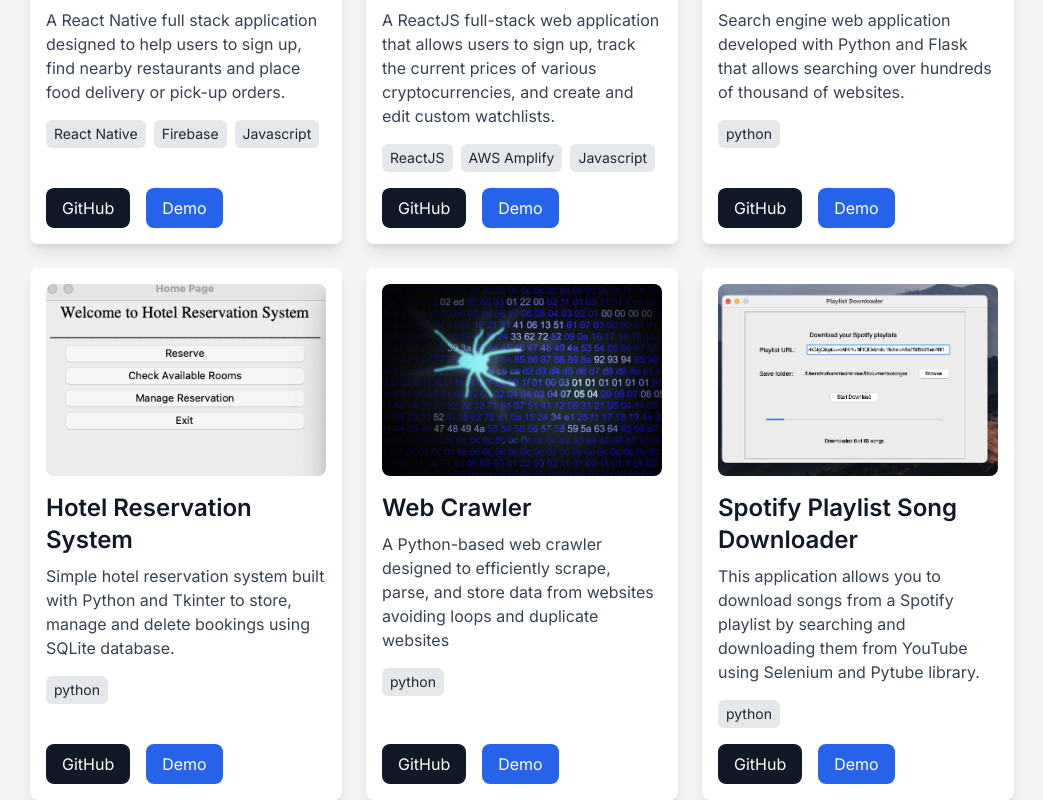
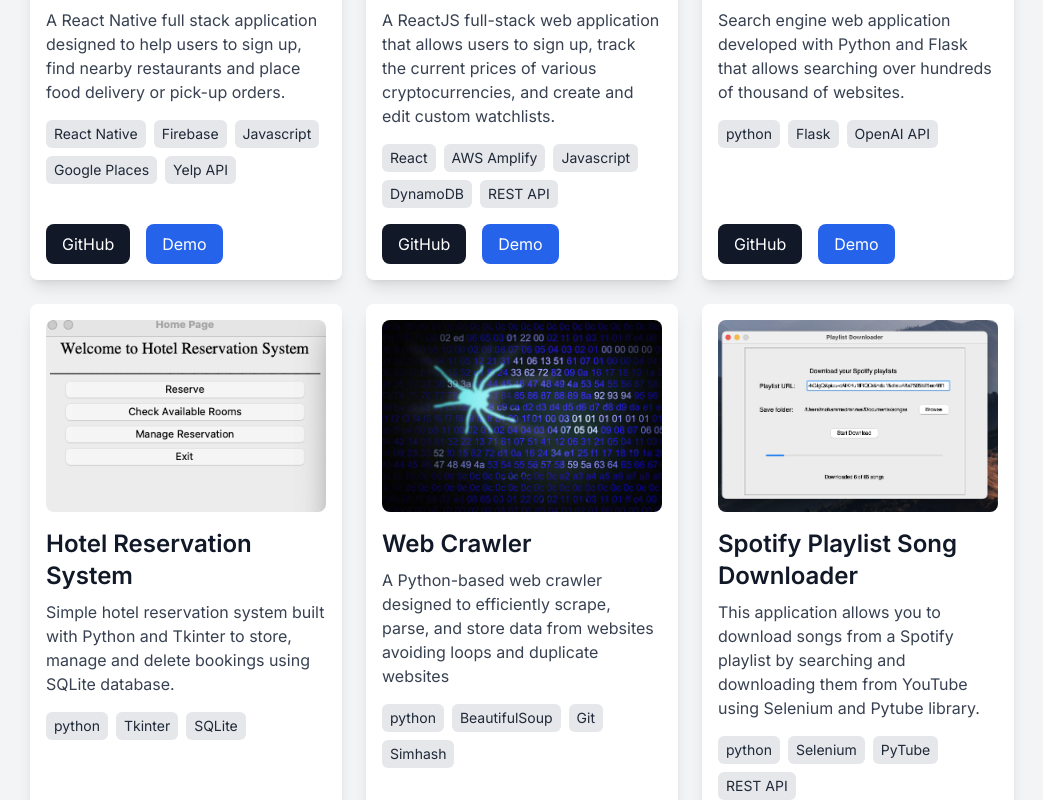
Before and after one commit to Moe131/moe131.github.io, a Next.js app: page /projects in a window 1280 px wide. Shown: the part 520-1320 px from the top of the page, without its empty margins (118-1161 px from the left). Built offline with nearby package versions, Linux system fonts and the light colour scheme.

Commit message:
all projects added

```diff
--- a/src/app/projects/page.tsx
+++ b/src/app/projects/page.tsx
@@ -19,54 +19,54 @@ export default function Projects(){
             <ProjectCard
             image={foodDeliveryLogo}
             title="Food Delivery Full Stack Mobile App"
-            technologies= {["React Native", "Firebase", "Javascript"]}
-            githubLink= "/"
-            demoLink= "/"
+            technologies= {["React Native", "Firebase", "Javascript", "Google Places", "Yelp API"]}
+            githubLink= "https://github.com/Moe131/food-delivery-app"
+            demoLink= "https://youtube.com/shorts/ZQD9tCYyF9c?feature=shared"
             description = "A React Native full stack application designed to help users to sign up, find nearby restaurants and place food delivery or pick-up orders."
             />
 
             <ProjectCard
             image={cryptofolioLogo}
             title="CryptoFolio Web Application"
-            technologies= {["ReactJS", "AWS Amplify", "Javascript"]}
-            githubLink= "/"
-            demoLink= "/"
+            technologies= {["React", "AWS Amplify", "Javascript" , "DynamoDB", "REST API"]}
+            githubLink= "https://github.com/Moe131/cryptofolio"
+            demoLink= "https://main.d2pujeh9fcxm5.amplifyapp.com/"
             description = "A ReactJS full-stack web application that allows users to sign up, track the current prices of various cryptocurrencies, and create and edit custom watchlists."
             />
 
             <ProjectCard
             image={searchEngineLogo}
             title="Search Engine Web Application"
-            technologies= {["python"]}
-            githubLink= "/"
-            demoLink= "/"
+            technologies= {["python", "Flask", "OpenAI API"]}
+            githubLink= "https://github.com/Moe131/Search_engine_web_app"
+            demoLink= "https://github.com/Moe131/Search_engine_web_app"
             description = "Search engine web application developed with Python and Flask that allows searching over hundreds of thousand of websites."
             />
 
             <ProjectCard
             image={hotelReservationLogo}
             title="Hotel Reservation System"
-            technologies= {["python"]}
-            githubLink= "/"
-            demoLink= "/"
+            technologies= {["python", "Tkinter", "SQLite"]}
+            githubLink= "https://github.com/Moe131/Hotel_Reservation_System"
+            demoLink= "https://github.com/Moe131/Hotel_Reservation_System"
             description = "Simple hotel reservation system built with Python and Tkinter to store, manage and delete bookings using SQLite database."
             />
 
             <ProjectCard
             image={crawlerLogo}
             title="Web Crawler"
-            technologies= {["python"]}
-            githubLink ="/"
-            demoLink= "/"
+            technologies= {["python", "BeautifulSoup", "Git", "Simhash"]}
+            githubLink ="https://github.com/Moe131/webcrawler"
+            demoLink= "https://github.com/Moe131/webcrawler"
             description = "A Python-based web crawler designed to efficiently scrape, parse, and store data from websites avoiding loops and duplicate websites "
             />
 
             <ProjectCard
             image={playlistDownloaderLogo}
             title="Spotify Playlist Song Downloader"
-            technologies= {["python"]}
-            githubLink= "/"
-            demoLink= "/"
+            technologies= {["python", "Selenium", "PyTube", "REST API"]}
+            githubLink= "https://github.com/Moe131/playlist-downloader"
+            demoLink= "https://github.com/Moe131/playlist-downloader"
             description = "This application allows you to download songs from a Spotify playlist by searching and downloading them from YouTube using Selenium and Pytube library."
             />
         </div>
--- a/src/components/ExperienceCard/ExperienceCard.tsx
+++ b/src/components/ExperienceCard/ExperienceCard.tsx
@@ -14,7 +14,7 @@ export default function ExperienceCard(props: ExperienceCardProps) {
             <h2 className="text-xl md:text-3xl font-bold text-gray-900 dark:text-white">{props.title}</h2>
             <p className="text-base md:text-xl text-gray-700 dark:text-gray-300 mt-2">{props.company} </p>
             <p className="text-sm text-gray-500 dark:text-gray-400 mt-1">{props.dateRange} | {props.location}</p>
-            <ul className="text-base list-disc list-inside mt-4 text-gray-700 dark:text-gray-300 space-y-2">
+            <ul className="text-sm md:text-base list-disc list-inside mt-4 text-gray-700 dark:text-gray-300 space-y-2">
                 {props.responsibilities.map((responsibility, index) => (
                     <li key={index}>
                         {responsibility.split(" ").map((word, idx) => {
```
